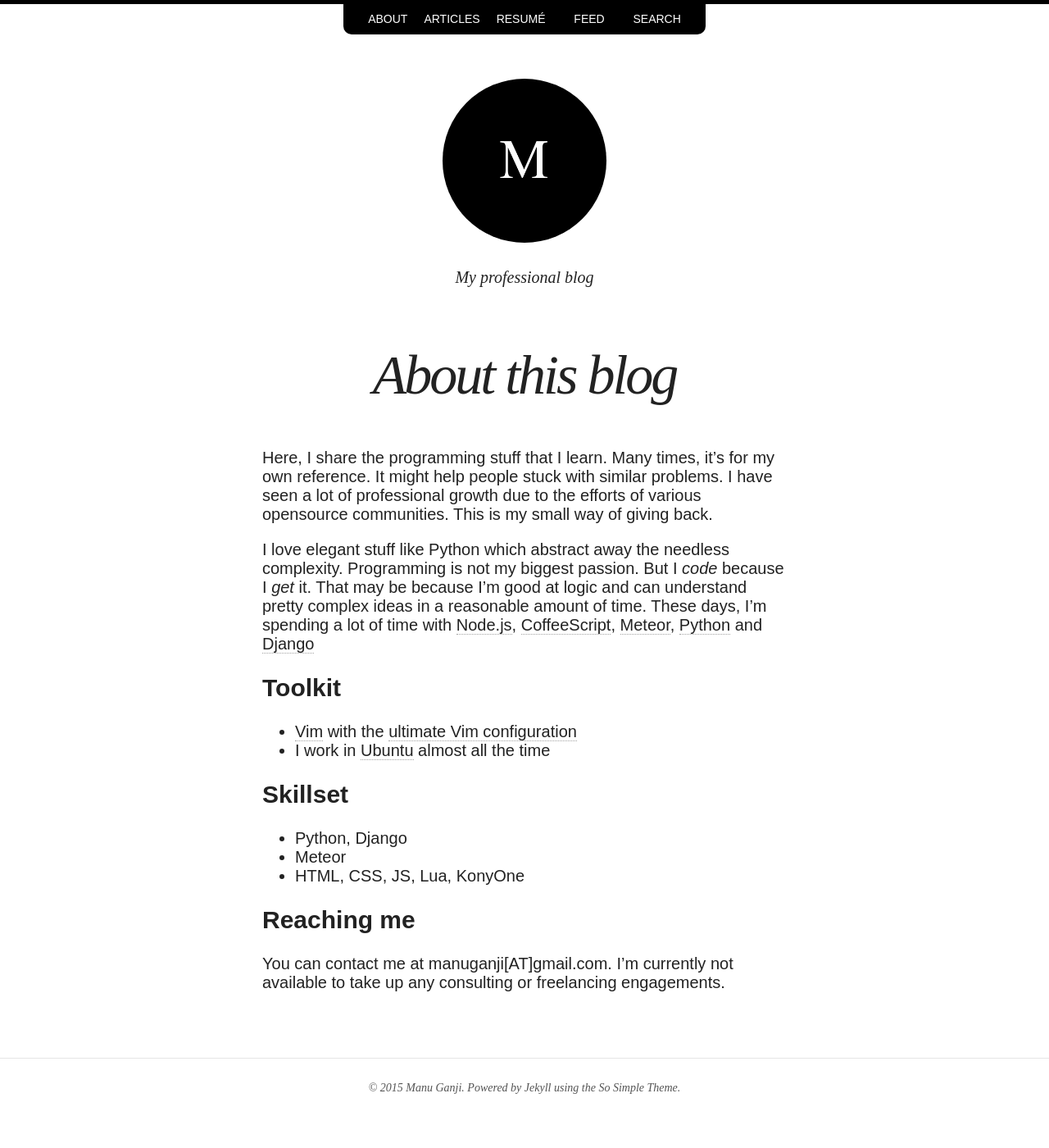
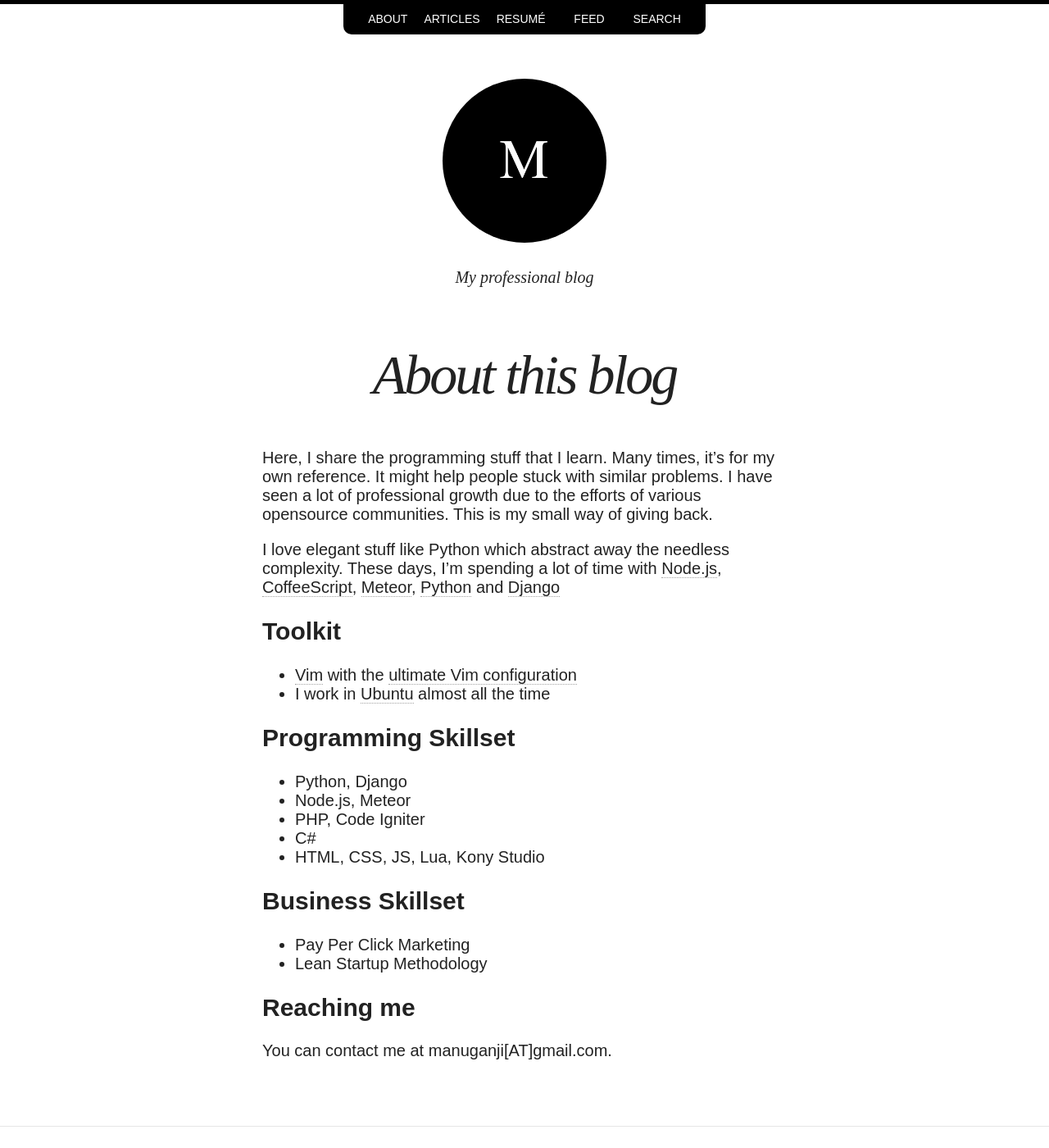
Before and after one commit to manuganji/manuganji.github.io, a Jekyll site: the page built from about.md, in a window 1280 px wide and 1400 px high. Shown: the whole window at 82% size. Built offline with Jekyll 4.4.1, drawn with Linux system fonts in a browser that asks for light colours; nearby versions of some CDN libraries; a script that is not in the unit is left out; comment, search, counter and statistics services are not loaded.

Commit message:
some edits

```diff
--- a/about.md
+++ b/about.md
@@ -8,19 +8,26 @@ modified: 2014-01-29
 
 Here, I share the programming stuff that I learn. Many times, it's for my own reference. It might help people stuck with similar problems. I have seen a lot of professional growth due to the efforts of various opensource communities. This is my small way of giving back.
 
-I love elegant stuff like Python which abstract away the needless complexity. Programming is not my biggest passion. But I _code_ because I _get_ it. That may be because I'm good at logic and can understand pretty complex ideas in a reasonable amount of time. These days, I'm spending a lot of time with [Node.js](http://nodejs.org/), [CoffeeScript](http://coffeescript.org/), [Meteor](http://meteor.com), [Python](http://python.org) and [Django](http://djangoproject.com)
+I love elegant stuff like Python which abstract away the needless complexity. These days, I'm spending a lot of time with [Node.js](http://nodejs.org/), [CoffeeScript](http://coffeescript.org/), [Meteor](http://meteor.com), [Python](http://python.org) and [Django](http://djangoproject.com)
 
 # Toolkit
 
 * [Vim](http://www.vim.org/) with the [ultimate Vim configuration](http://amix.dk/vim/vimrc.html)
 * I work in [Ubuntu](http://ubuntu.com) almost all the time
 
-# Skillset
+# Programming Skillset
 
 * Python, Django
-* Meteor
-* HTML, CSS, JS, Lua, KonyOne
+* Node.js, Meteor
+* PHP, Code Igniter
+* C#
+* HTML, CSS, JS, Lua, Kony Studio
+
+# Business Skillset
+
+* Pay Per Click Marketing
+* Lean Startup Methodology
 
 # Reaching me
 
-You can contact me at manuganji[AT]gmail.com. I'm currently not available to take up any consulting or freelancing engagements.
+You can contact me at manuganji[AT]gmail.com.
```
